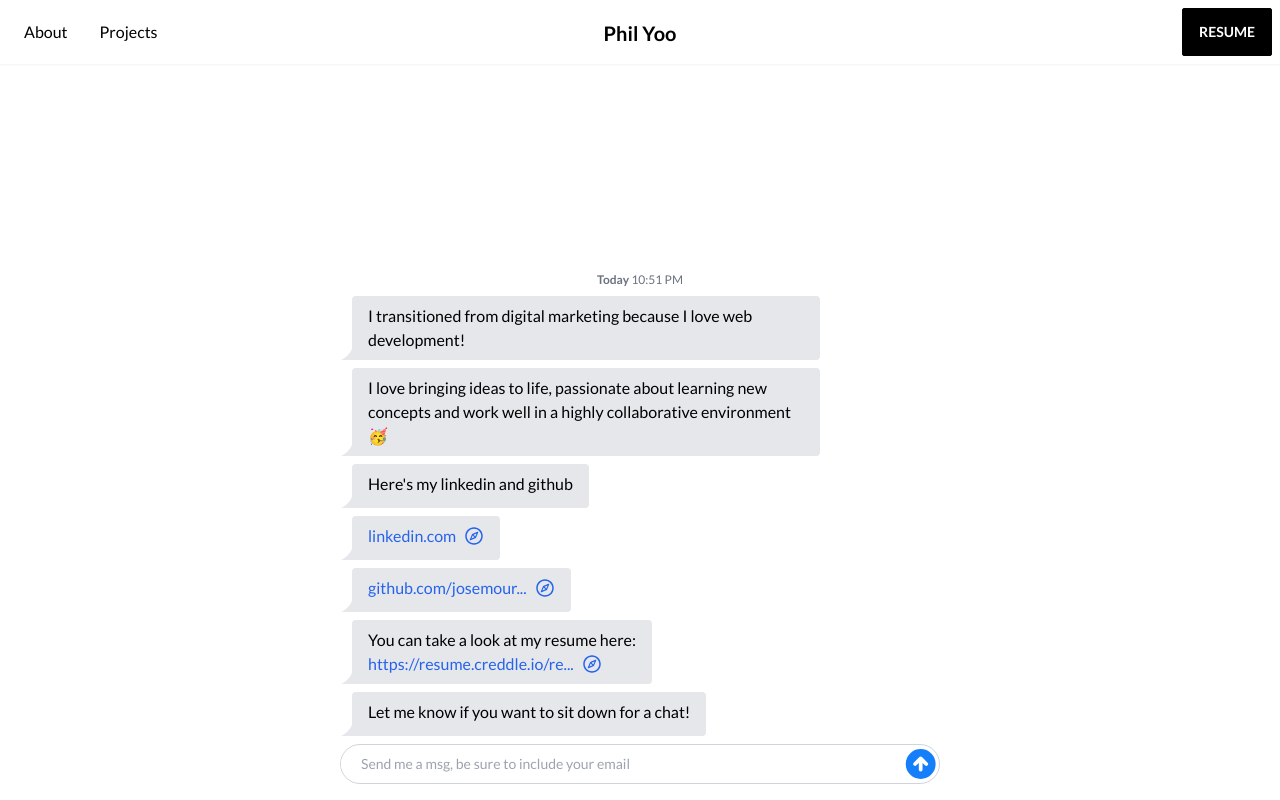
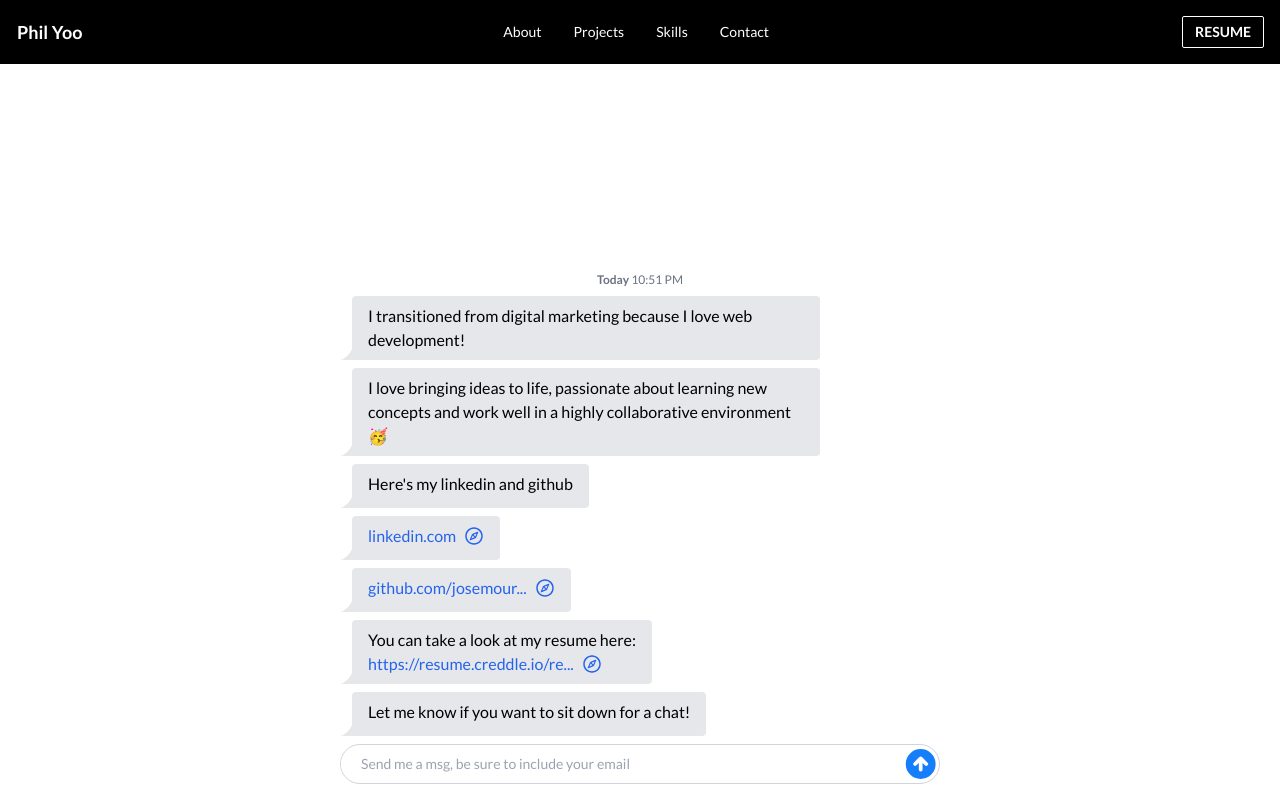
Before and after one commit to josemourinho333/josemourinho333.github.io, a React (Create React App) app: page / in a window 1280 px wide. Built offline with nearby package versions, Linux system fonts and the light colour scheme.

Commit message:
Update navbar

```diff
--- a/src/components/Nav/index.jsx
+++ b/src/components/Nav/index.jsx
@@ -1,38 +1,40 @@
 import React from 'react';
-import { HiOutlineChevronRight } from 'react-icons/hi';
-import NavModal from '../Modal';
 import { Link } from 'react-router-dom';
 
 const Nav = () => {
+
   return (
-    <>
-      <div className="navbar bg-base-100/30 shadow-sm sticky top-0 z-50 backdrop-blur-lg justify-center h-[13vh] lg:h-[5vh]">
-        <div className="navbar-start hidden lg:flex">
-          <ul className="menu menu-horizontal p-0">
-            <li><Link to="/about">About</Link></li>
-            <li><Link to="/projects">Projects</Link></li>
-            {/* <li><Link to="/skills">Skills</Link></li> */}
+    <div className="navbar bg-neutral text-neutral-content p-0">
+      <div className="navbar-start">
+        <div className="dropdown">
+          <label tabIndex={0} className="btn btn-ghost lg:hidden">
+            <svg xmlns="http://www.w3.org/2000/svg" className="h-5 w-5" fill="none" viewBox="0 0 24 24" stroke="currentColor"><path strokeLinecap="round" strokeLinejoin="round" strokeWidth="2" d="M4 6h16M4 12h8m-8 6h16" /></svg>
+          </label>
+          <ul tabIndex={0} className="menu menu-compact dropdown-content mt-1 py-2 px-7 shadow bg-neutral text-neutral-content w-screen h-[60vh] inset-x-0">
+            <li className="border-b my-2"><Link to="/about" className="text-lg">About</Link></li>
+            <li className="border-b my-2"><Link to="/projects" className="text-lg">Projects</Link></li>
+            <li className="border-b my-2"><Link to="/skills" className="text-lg">Skills</Link></li>
+            <li className="border-b my-2"><Link to="/contact" className="text-lg">Contact</Link></li>
           </ul>
         </div>
+        <a href="/" className="btn btn-ghost normal-case text-lg hidden lg:flex">Phil Yoo</a>
+      </div>
+      <div className="navbar-center flex lg:hidden">
+        <a href="/" className="btn btn-ghost normal-case text-lg">Phil Yoo</a>
+      </div>
 
-        <div className="navbar-center flex flex-col">
-          <div className="avatar placeholder lg:hidden">
-            <div className="bg-gradient-to-t from-gray-500 to-gray-300 text-neutral-content rounded-full w-10">
-              <span className="text-xl font-bold">P</span>
-            </div>
-          </div>
-          <a href="/" className="normal-case text-sm lg:text-xl font-semibold mt-0.5">Phil Yoo</a>
-          <label htmlFor="nav-modal" className="flex flex-row items-center justify-center normal-case text-xs cursor-pointer font-normal lg:hidden lg:text-sm">
-            Full Stack Developer <HiOutlineChevronRight className="text-gray-700 pt-0.5"/>
-          </label>
-        </div>
-
-        <div className="navbar-end hidden lg:flex">
-          <a href="https://resume.creddle.io/resume/6k8iwdwj8sr" target="_blank" rel="noopener noreferrer" className="btn">Resume</a>
-        </div>
+      <div className="navbar-center hidden lg:flex">
+        <ul className="menu menu-horizontal p-0 text-sm">
+          <li><a>About</a></li>
+          <li><a>Projects</a></li>
+          <li><a>Skills</a></li>
+          <li><a>Contact</a></li>
+        </ul>
       </div>
-      <NavModal />
-    </>
+      <div className="navbar-end p-[1rem]">
+        <a href="https://resume.creddle.io/resume/6k8iwdwj8sr" target="_blank" rel="noreferrer" className="btn btn-xs border-neutral-content md:btn-sm">Resume</a>
+      </div>
+    </div>
   )
 }
 
```
